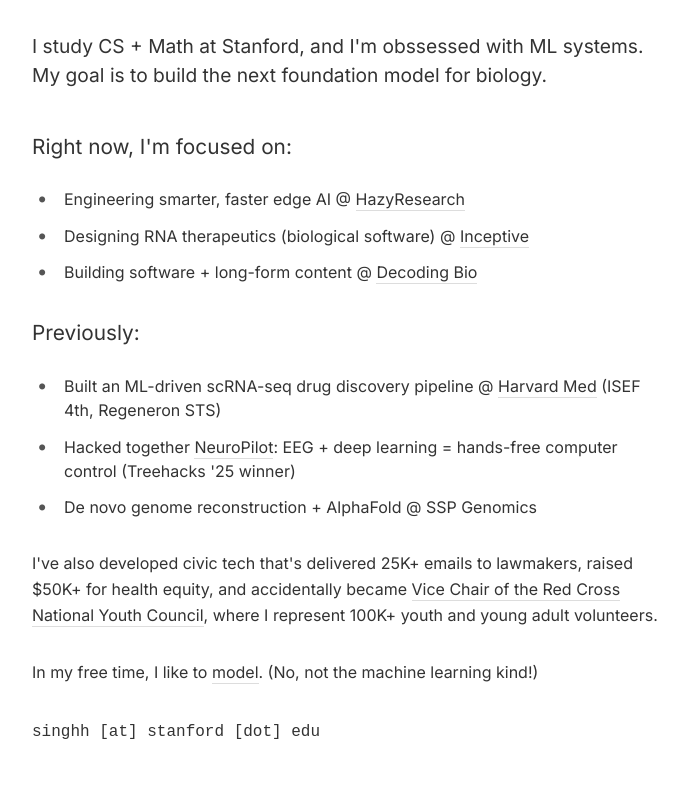
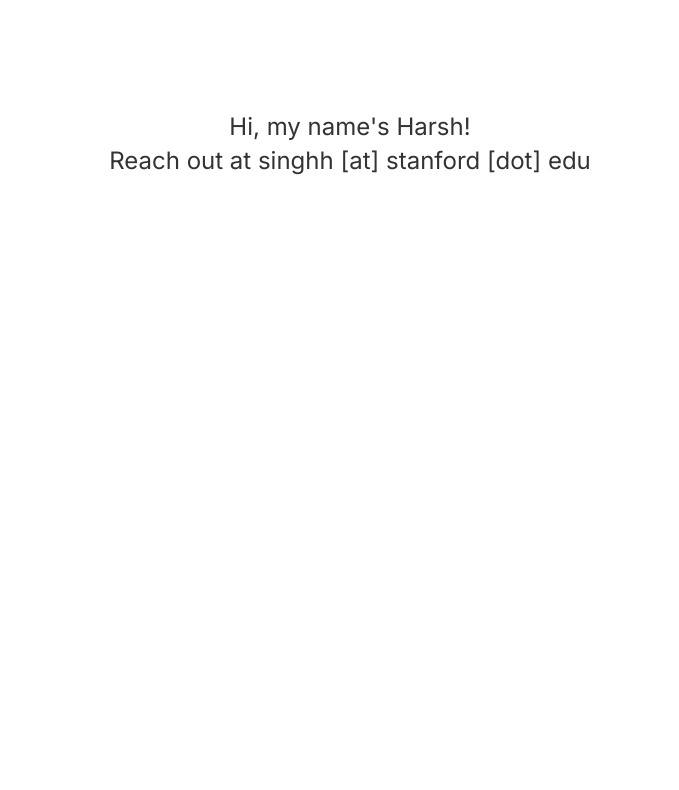
Before and after one commit to singhh5050/my-website, a plain HTML site: page index.html in a window 1280 px wide. Shown: the part 256-1046 px from the top of the page, without its empty margins (290-969 px from the left). After the commit the page ends 800 px from the top, so only its background shows below. Drawn offline with Linux system fonts and the light colour scheme.

Commit message:
Simplify website to blank page with centered contact info

```diff
--- a/index.html
+++ b/index.html
@@ -13,79 +13,12 @@
 <body>
   <main>
     <div class="container">
-      <header>
-        <div class="header-content">
-          <div class="text-content">
-            <h1>Hi, my name's Harsh.</h1>
-            <p class="tagline">(Like the adjective!)</p>
-            <nav>
-              <a href="#about">About</a>
-              <a href="#current">Current</a>
-              <a href="#previous">Previous</a>
-              <a href="#contact">Contact</a>
-            </nav>
-          </div>
-          <div class="profile-pic">
-            <img src="images/IMG_6531.jpeg" alt="Harsh Singh">
-          </div>
+      <div class="simple-message">
+        <div>
+          <p>Hi, my name's Harsh!</p>
+          <p>Reach out at singhh [at] stanford [dot] edu</p>
         </div>
-      </header>
-
-      <section id="about" class="about-section">
-        <p class="intro">I study CS + Math at Stanford, and I'm obssessed with ML systems. My goal is to build the next foundation model for biology.</p>
-      </section>
-
-      <section id="current" class="current-section">
-        <h2>Right now, I'm focused on:</h2>
-
-        <ul class="experience-list">
-          <li>
-            <h3>Engineering smarter, faster edge AI @ <a href="https://hazyresearch.stanford.edu/" target="_blank">HazyResearch</a></h3>
-          </li>
-
-          <li>
-            <h3>Designing RNA therapeutics (biological software) @ <a href="https://inceptive.life/" target="_blank">Inceptive</a></h3>
-          </li>
-
-          <li>
-            <h3>Building software + long-form content @ <a href="https://www.decodingbio.com/" target="_blank">Decoding Bio</a></h3>
-          </li>
-        </ul>
-      </section>
-
-      <section id="previous" class="previous-section">
-        <h2>Previously:</h2>
-
-        <ul class="experience-list">
-          <li>
-            <h3>Built an ML-driven scRNA-seq drug discovery pipeline @ <a href="https://singlecellcore.hms.harvard.edu/" target="_blank">Harvard Med</a> (ISEF 4th, Regeneron STS)</h3>
-          </li>
-
-          <li>
-            <h3>Hacked together <a href="https://devpost.com/software/mindcontrolpc-control-computer-with-brainwaves" target="_blank">NeuroPilot</a>: EEG + deep learning = hands-free computer control (Treehacks '25 winner)</h3>
-          </li>
-
-          <li>
-            <h3>De novo genome reconstruction + AlphaFold @ SSP Genomics</h3>
-          </li>
-        </ul>
-      </section>
-
-      <section class="civic-section">
-        <p>I've also developed civic tech that's delivered 25K+ emails to lawmakers, raised $50K+ for health equity, and accidentally became <a href="https://www.redcross.org/red-cross-youth/national-youth-council/national-youth-council-members.html#:~:text=Harsh%20Singh%C2%A0" target="_blank">Vice Chair of the Red Cross National Youth Council</a>, where I represent 100K+ youth and young adult volunteers.</p>
-      </section>
-
-      <section id="personal" class="personal-section">
-        <p>In my free time, I like to <a href="https://galleries.page.link/cUkFr" target="_blank">model</a>. (No, not the machine learning kind!)</p>
-      </section>
-
-      <section id="contact" class="contact-section">
-        <code>singhh [at] stanford [dot] edu</code></p>
-      </section>
-
-      <footer>
-        <p>© 2025 Harsh Singh</p>
-      </footer>
+      </div>
     </div>
   </main>
   <script src="script.js"></script>
--- a/styles.css
+++ b/styles.css
@@ -16,13 +16,36 @@
 main {
   display: flex;
   justify-content: center;
-  min-height: 100vh;
+  height: 100vh;
+  margin: 0;
+  padding: 0;
 }
 
 .container {
   max-width: 700px;
   width: 100%;
-  padding: 2rem;
+  padding: 0;
+  margin: 0;
+}
+
+/* Simple message styling */
+.simple-message {
+  display: flex;
+  justify-content: center;
+  align-items: center;
+  height: 100vh;
+  text-align: center;
+}
+
+.simple-message > div {
+  text-align: center;
+}
+
+.simple-message p {
+  font-size: 1.5rem;
+  font-weight: 400;
+  line-height: 1.4;
+  margin: 0;
 }
 
 /* Typography */
```
